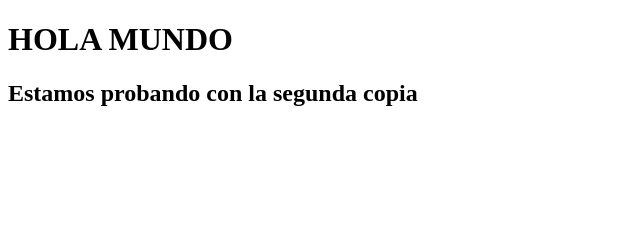
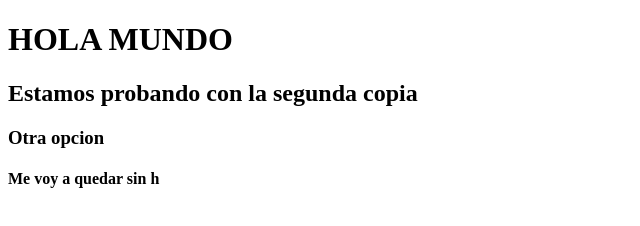
Before and after one commit to Serzyp/Proyecto-1, a plain HTML site: page Index.html in a window 1280 px wide. Shown: the whole page, without its empty margins (0-640 px from the left). Drawn offline with Linux system fonts and the light colour scheme.

Commit message:
otro mas

```diff
--- a/Index.html
+++ b/Index.html
@@ -9,5 +9,7 @@
 <body>
     <h1>HOLA MUNDO</h1>
     <h2>Estamos probando con la segunda copia</h2>
+    <h3>Otra opcion</h3>
+    <h4>Me voy a quedar sin h</h4>
 </body>
 </html>
```
